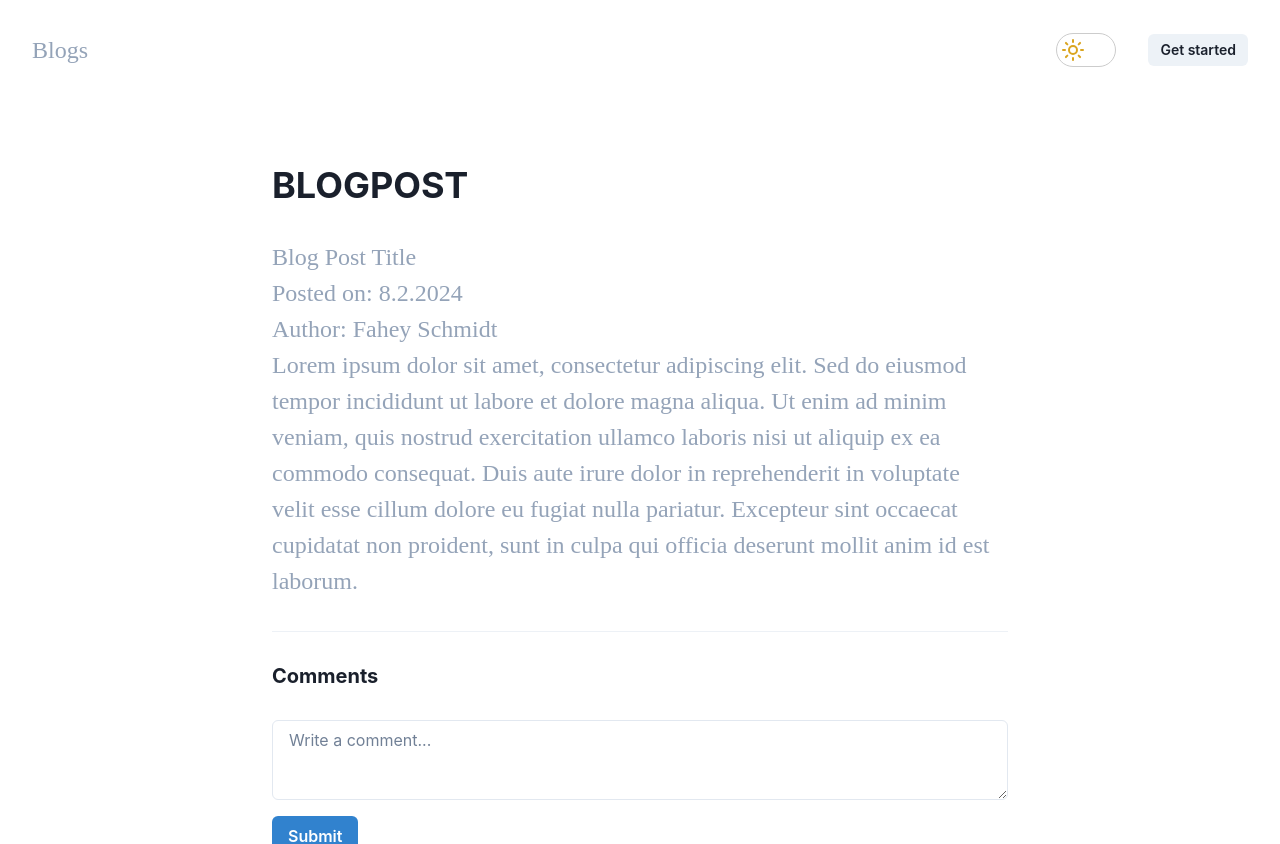
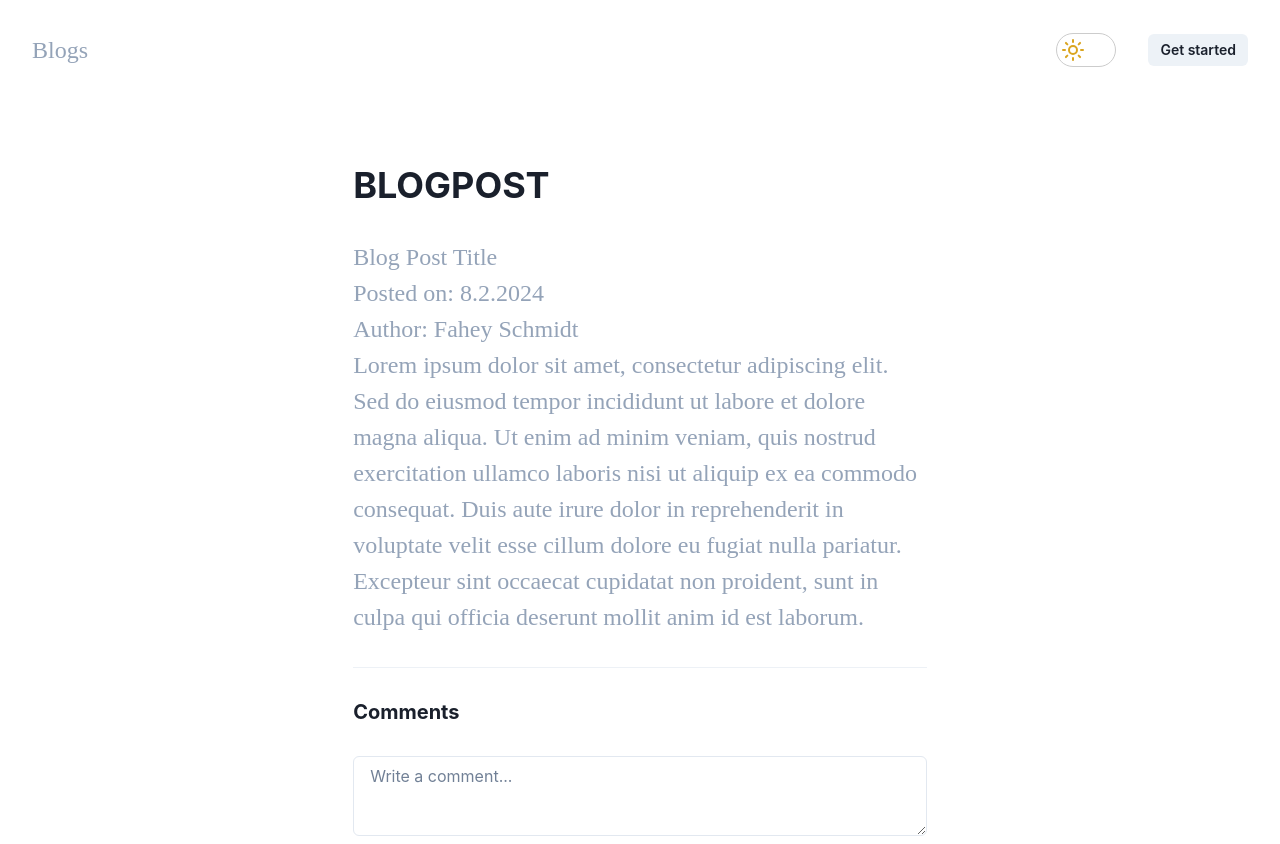
Before and after one commit to RauliYoung/QLimax, a Next.js app: page /blogpage in a window 1280 px wide. Shown: the top 844 px of the page. Built offline with nearby package versions, Linux system fonts and the light colour scheme; a web font is replaced by a local one.

Commit message:
small refuck

```diff
--- a/src/app/blogpage/page.tsx
+++ b/src/app/blogpage/page.tsx
@@ -18,7 +18,7 @@ const BlogPostPage = () => {
   const [isSubmitting]= useState(false);
 
   return (
-    <Container maxW="container.md" py={8}>
+    <Container py={8}>
       <VStack spacing={8} alignItems="flex-start">
         <Heading>BLOGPOST</Heading>
         <Text>
```
